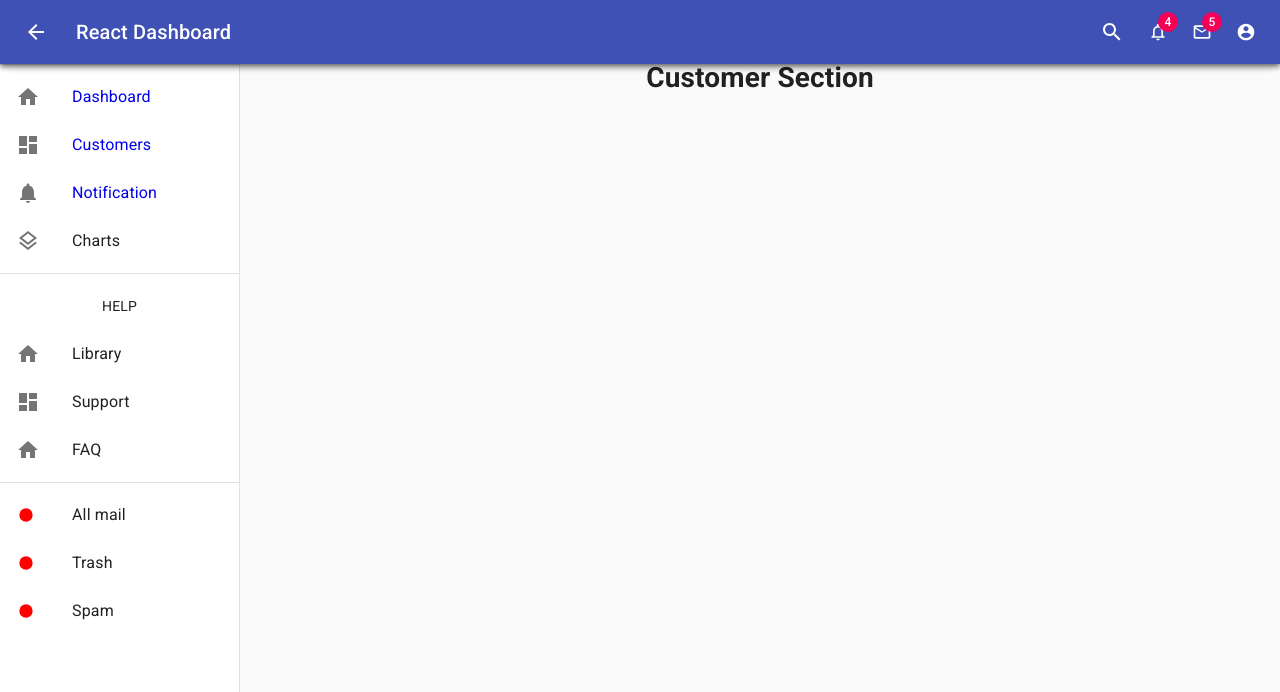
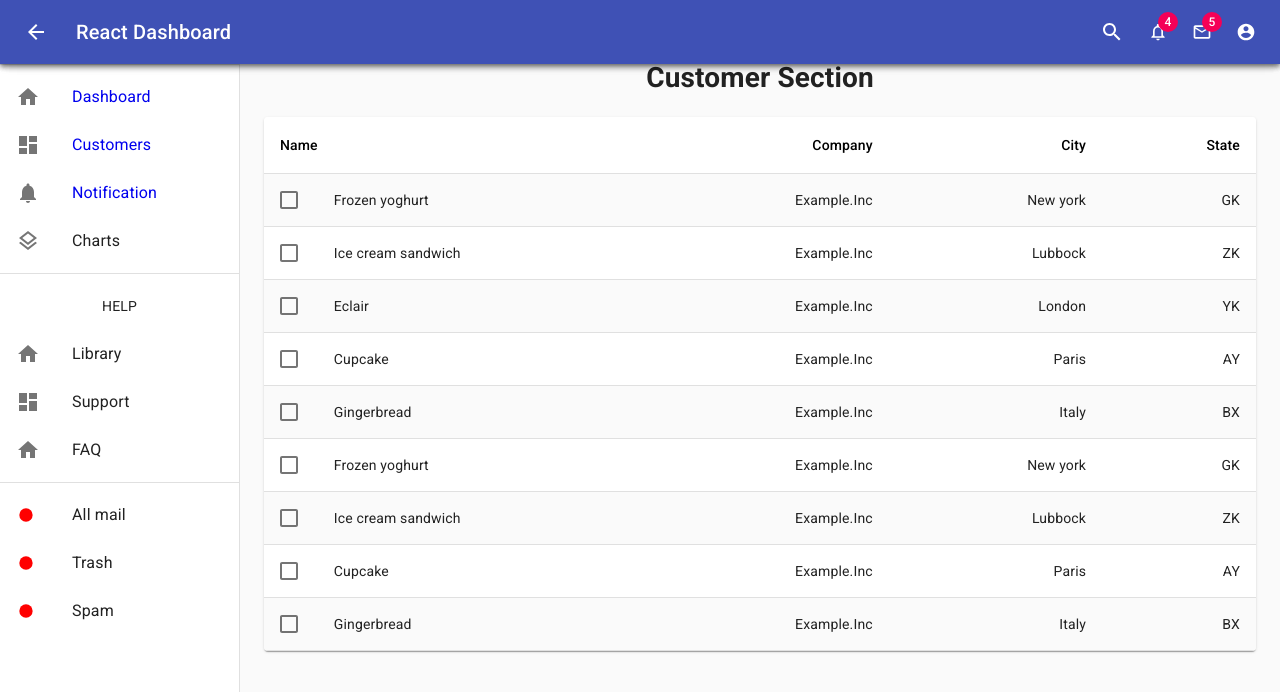
Before and after one commit to sojib-bd/react-dashboard, a React (Create React App) app: page /customer in a window 1280 px wide. Shown: the top 692 px of the page. Built offline with nearby package versions, Linux system fonts and the light colour scheme.

Commit message:
adding the customer section in the dashboard

```diff
--- a/src/Components/Customer/Customer.js
+++ b/src/Components/Customer/Customer.js
@@ -1,9 +1,13 @@
 import React from 'react';
+import CustomizedTables from './CustomerData/CustomerData';
+
 
 const Customer = () => {
     return (
         <div>
             <h1>Customer Section</h1>
+
+            <CustomizedTables />
         </div>
     );
 };
--- /dev/null
+++ b/src/Components/Customer/CustomerData/CustomerData.js
@@ -0,0 +1,90 @@
+import React from 'react';
+import { withStyles, makeStyles } from '@material-ui/core/styles';
+import Table from '@material-ui/core/Table';
+import TableBody from '@material-ui/core/TableBody';
+import TableCell from '@material-ui/core/TableCell';
+import TableContainer from '@material-ui/core/TableContainer';
+import TableHead from '@material-ui/core/TableHead';
+import TableRow from '@material-ui/core/TableRow';
+import Paper from '@material-ui/core/Paper';
+import Checkbox from '@material-ui/core/Checkbox';
+
+const StyledTableCell = withStyles((theme) => ({
+    head: {
+        backgroundColor: theme.palette.common.white,
+        color: theme.palette.common.black,
+    },
+    body: {
+        fontSize: 14,
+    },
+}))(TableCell);
+
+const StyledTableRow = withStyles((theme) => ({
+    root: {
+        '&:nth-of-type(odd)': {
+            backgroundColor: theme.palette.background.default,
+        },
+    },
+}))(TableRow);
+
+function createData(name, company, city, state) {
+    return { name, company, city, state };
+}
+
+const rows = [
+    createData('Frozen yoghurt', 'Example.Inc', 'New york', 'GK'),
+    createData('Ice cream sandwich', 'Example.Inc', 'Lubbock', 'ZK'),
+    createData('Eclair', "Example.Inc", 'London', 'YK'),
+    createData('Cupcake', "Example.Inc", 'Paris', 'AY'),
+    createData('Gingerbread', 'Example.Inc', 'Italy', 'BX'),
+    createData('Frozen yoghurt', 'Example.Inc', 'New york', 'GK'),
+    createData('Ice cream sandwich', 'Example.Inc', 'Lubbock', 'ZK'),
+    createData('Cupcake', "Example.Inc", 'Paris', 'AY'),
+    createData('Gingerbread', 'Example.Inc', 'Italy', 'BX'),
+];
+
+const useStyles = makeStyles({
+    table: {
+        minWidth: 700,
+    },
+});
+
+export default function CustomizedTables() {
+    const classes = useStyles();
+
+    return (
+        <TableContainer component={Paper}>
+            <Table className={classes.table} aria-label="customized table">
+                <TableHead>
+                    <TableRow>
+                        <StyledTableCell>Name</StyledTableCell>
+                        <StyledTableCell></StyledTableCell>
+                        <StyledTableCell align="right">Company</StyledTableCell>
+                        <StyledTableCell align="right">City</StyledTableCell>
+                        <StyledTableCell align="right">State</StyledTableCell>
+
+                    </TableRow>
+                </TableHead>
+                <TableBody>
+                    {rows.map((row) => (
+                        <StyledTableRow key={row.name}>
+                            <StyledTableCell padding="checkbox">
+                                <Checkbox
+                                //   checked={isItemSelected}
+                                // inputProps={{ 'aria-labelledby': labelId }}
+                                />
+                            </StyledTableCell>
+                            <StyledTableCell component="th" scope="row" padding="none">
+                                {row.name}
+                            </StyledTableCell>
+                            <StyledTableCell align="right">{row.company}</StyledTableCell>
+                            <StyledTableCell align="right">{row.city}</StyledTableCell>
+                            <StyledTableCell align="right">{row.state}</StyledTableCell>
+
+                        </StyledTableRow>
+                    ))}
+                </TableBody>
+            </Table>
+        </TableContainer>
+    );
+}
```
